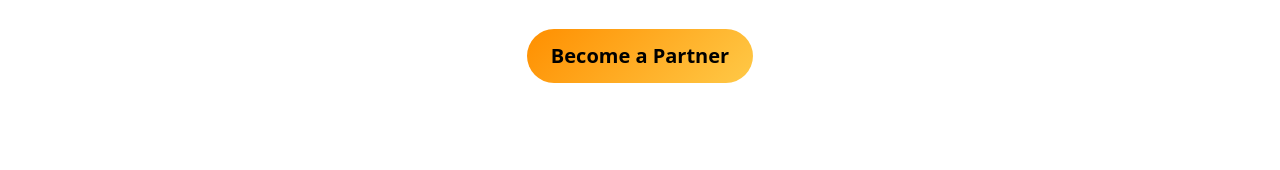
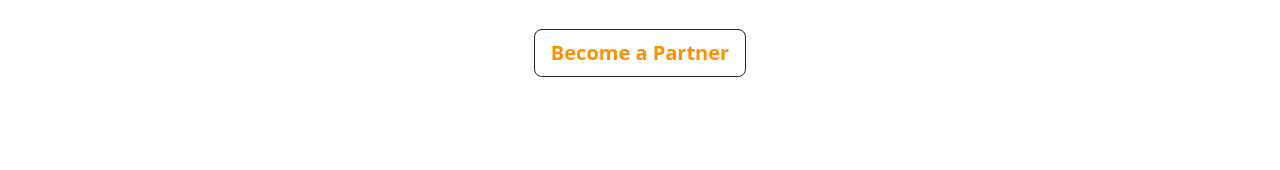
Before and after one commit to RAKSHAN-D/Tezzoncharge_website, a plain HTML site: page Partnerships.html in a window 1280 px wide. Shown: the part 284-454 px from the top of the page. Drawn offline with nearby package versions, Linux system fonts and the light colour scheme.

Commit message:
feat: become a partner.

```diff
--- a/Partnerships.html
+++ b/Partnerships.html
@@ -207,7 +207,7 @@
     <div class="container">
       <h1 class="display-4">Partner with Tezzon Charge</h1>
       <p class="lead">Join India's fast-growing ultra-fast EV charging revolution. Let's power the future, together.</p>
-      <a href="contact.html" class="btn btn-partner btn-lg">
+      <a href="Contact.html" class="btn btn-outline-dark btn-lg mb-3" style="color: #ff8f00; font-weight: bold;">
         Become a Partner
       </a>
     </div>
```
